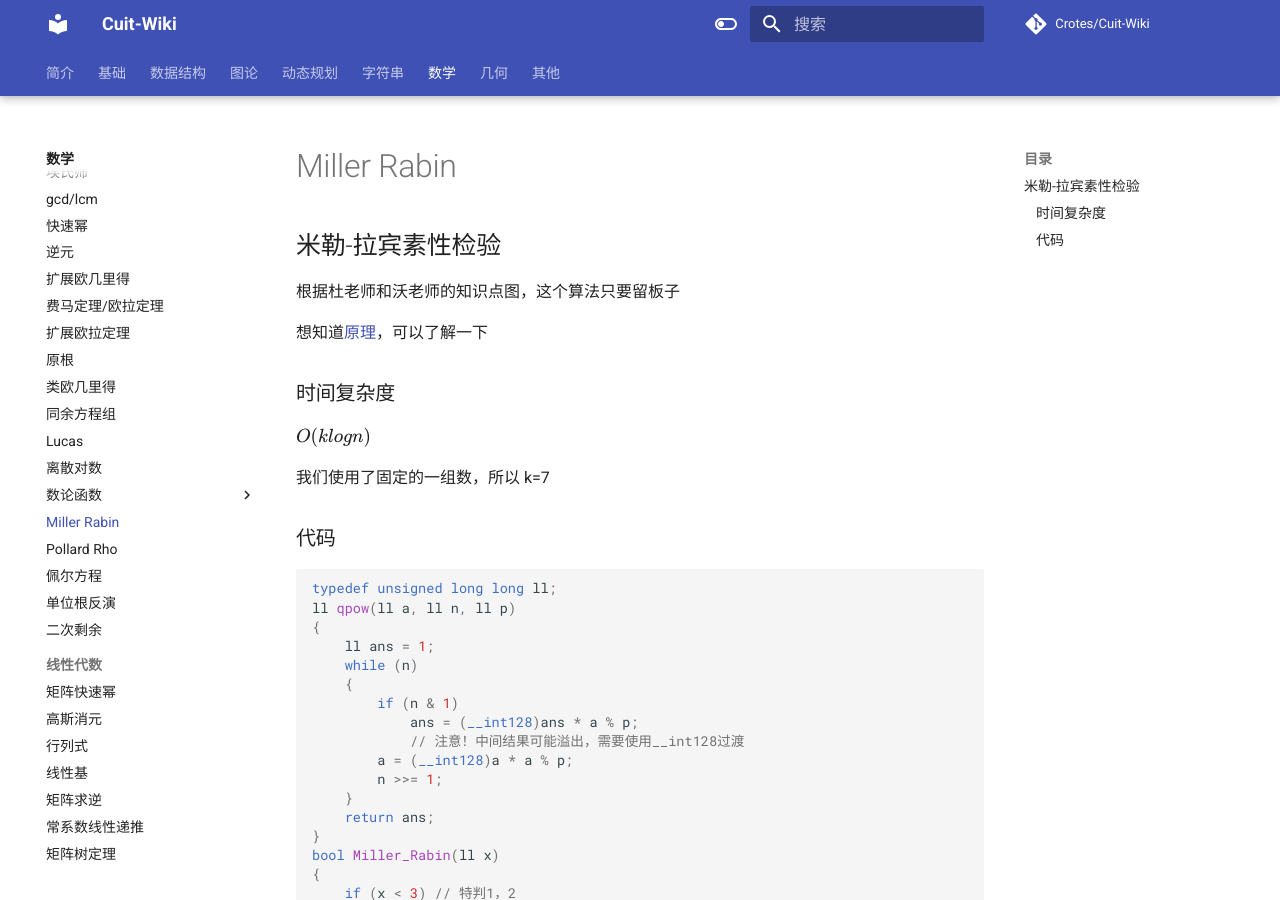
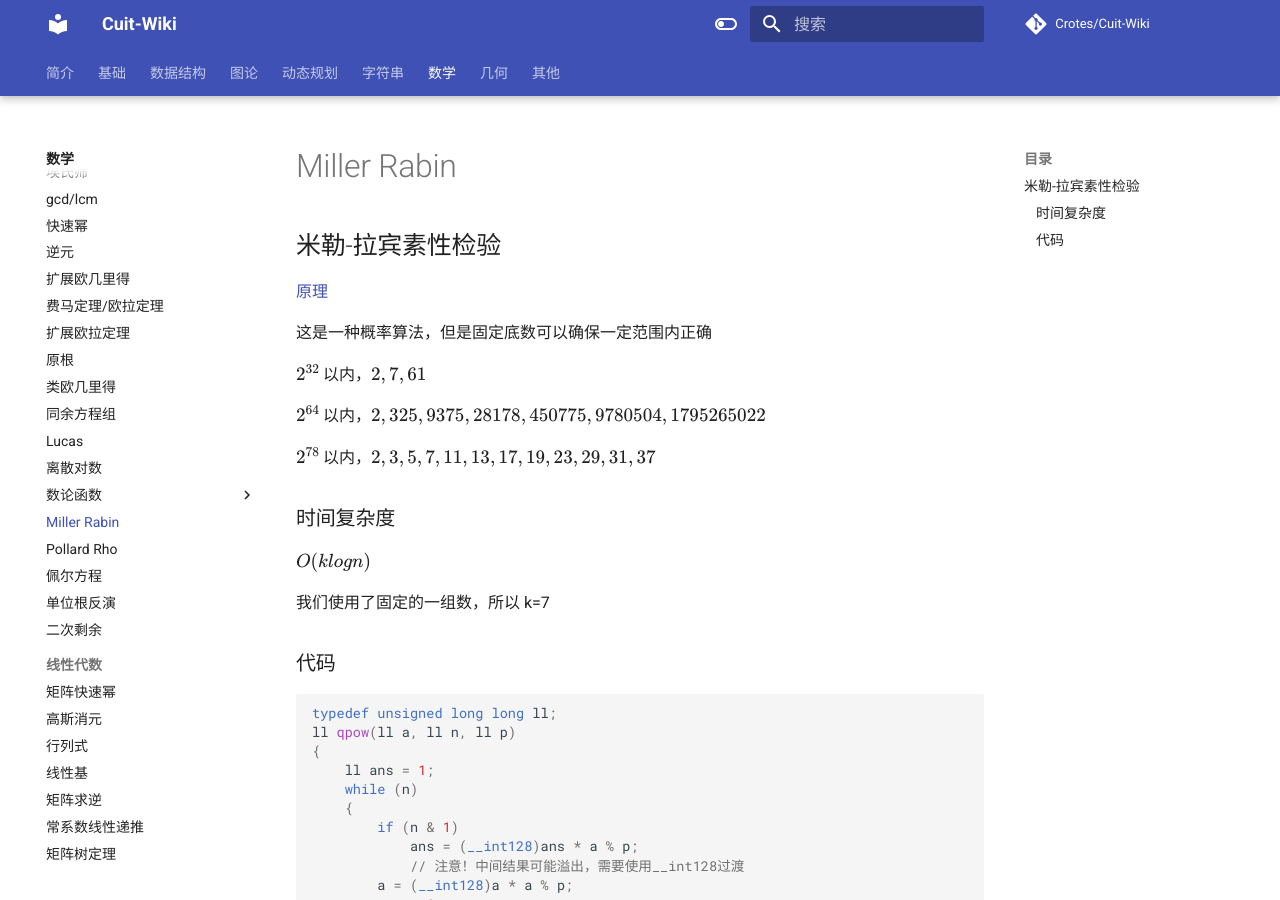
Before and after one commit to Crotes/Cuit-Wiki, an MkDocs documentation site: the page built from docs/Math/Miller Rabin.md, in a window 1280 px wide and 900 px high. Built offline with MkDocs 1.6.1 and Material for MkDocs 9.7.7, drawn with Linux system fonts in a browser that asks for light colours; formulas are drawn with MathJax 3; comment, search, counter and statistics services are not loaded.

Commit message:
新增底数介绍

```diff
--- a/docs/Math/Miller Rabin.md
+++ b/docs/Math/Miller Rabin.md
@@ -1,8 +1,14 @@
 ## 米勒-拉宾素性检验
 
-根据杜老师和沃老师的知识点图，这个算法只要留板子
+[原理](https://zhuanlan.zhihu.com/p/220203643)
 
-想知道[原理](https://zhuanlan.zhihu.com/p/220203643)，可以了解一下
+这是一种概率算法，但是固定底数可以确保一定范围内正确
+
+$2^{32}$ 以内，$2,7,61$
+
+$2^{64}$ 以内，$2,325,9375,28178,450775,9780504,1795265022$
+
+$2^{78}$ 以内，$2,3,5,7,11,13,17,19,23,29,31,37$
 
 ### 时间复杂度
 
```
